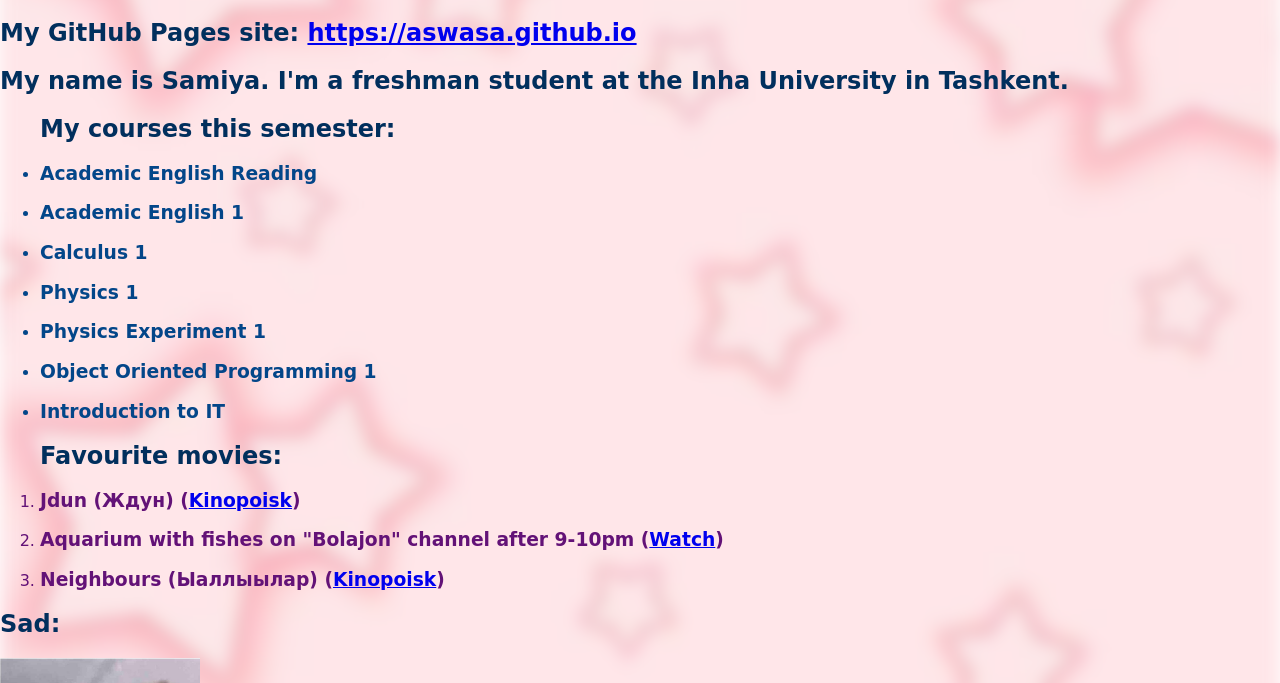
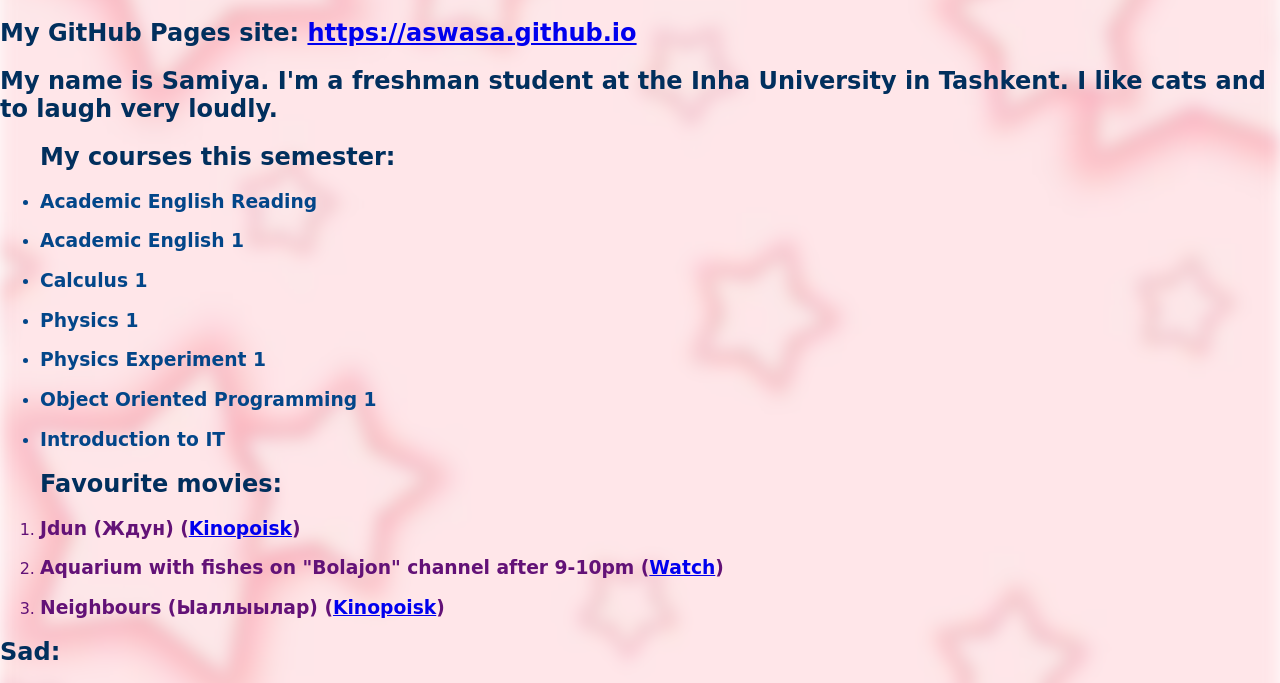
Before and after one commit to aswasa/aswasa.github.io, a plain HTML site: page index.html in a window 1280 px wide. Shown: the part 62-745 px from the top of the page. Drawn offline with Linux system fonts and the light colour scheme.

Commit message:
about me changed

```diff
--- a/index.html
+++ b/index.html
@@ -10,7 +10,7 @@
     <div class="bg"></div>
     <h1>About me</h1>
     <p class="git"><h2>My GitHub Pages site: <a href="https://aswasa.github.io">https://aswasa.github.io</a></h2></p>
-    <h2>My name is Samiya. I'm a freshman student at the Inha University in Tashkent.</h2>
+    <h2>My name is Samiya. I'm a freshman student at the Inha University in Tashkent. I like cats and to laugh very loudly.</h2>
     <ul class="courses">
         <h2>My courses this semester: </h2>
         <li><h3>Academic English Reading</h3></li>
```
